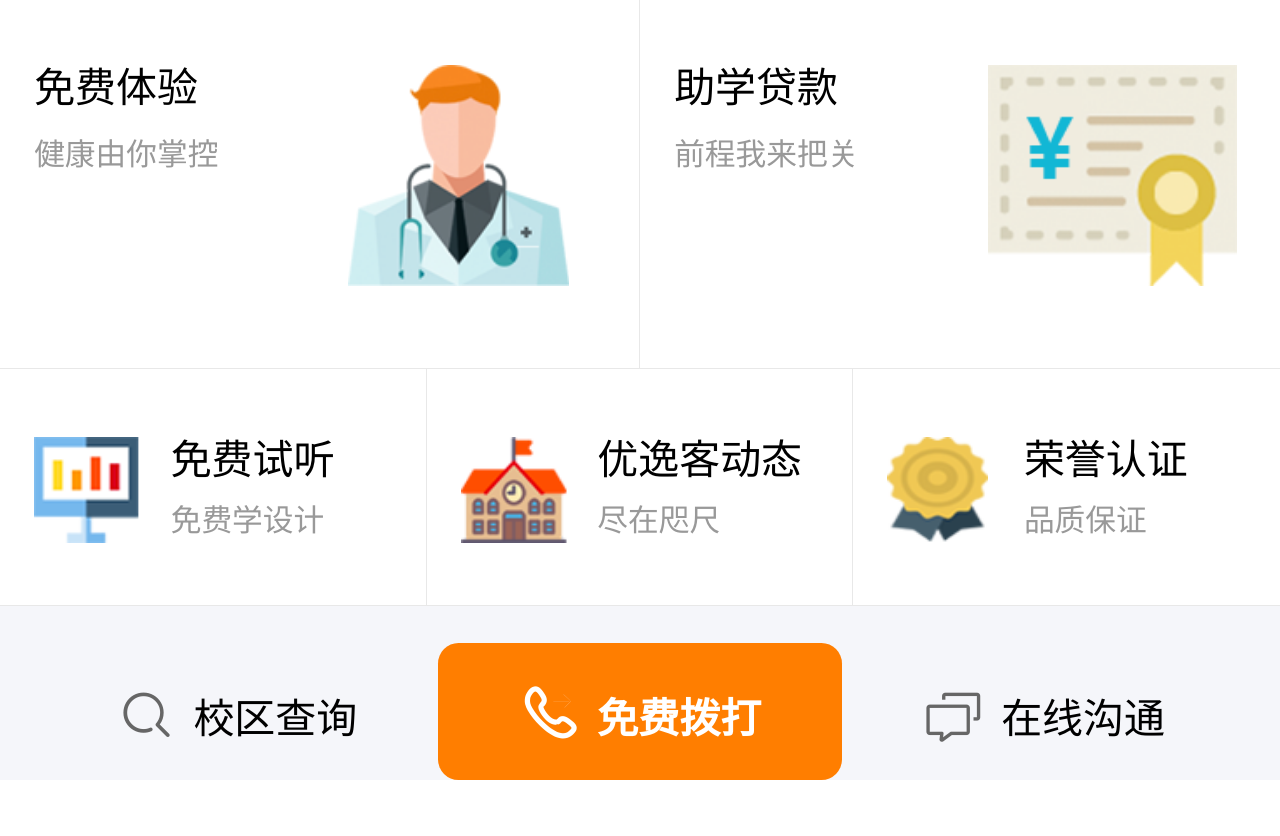
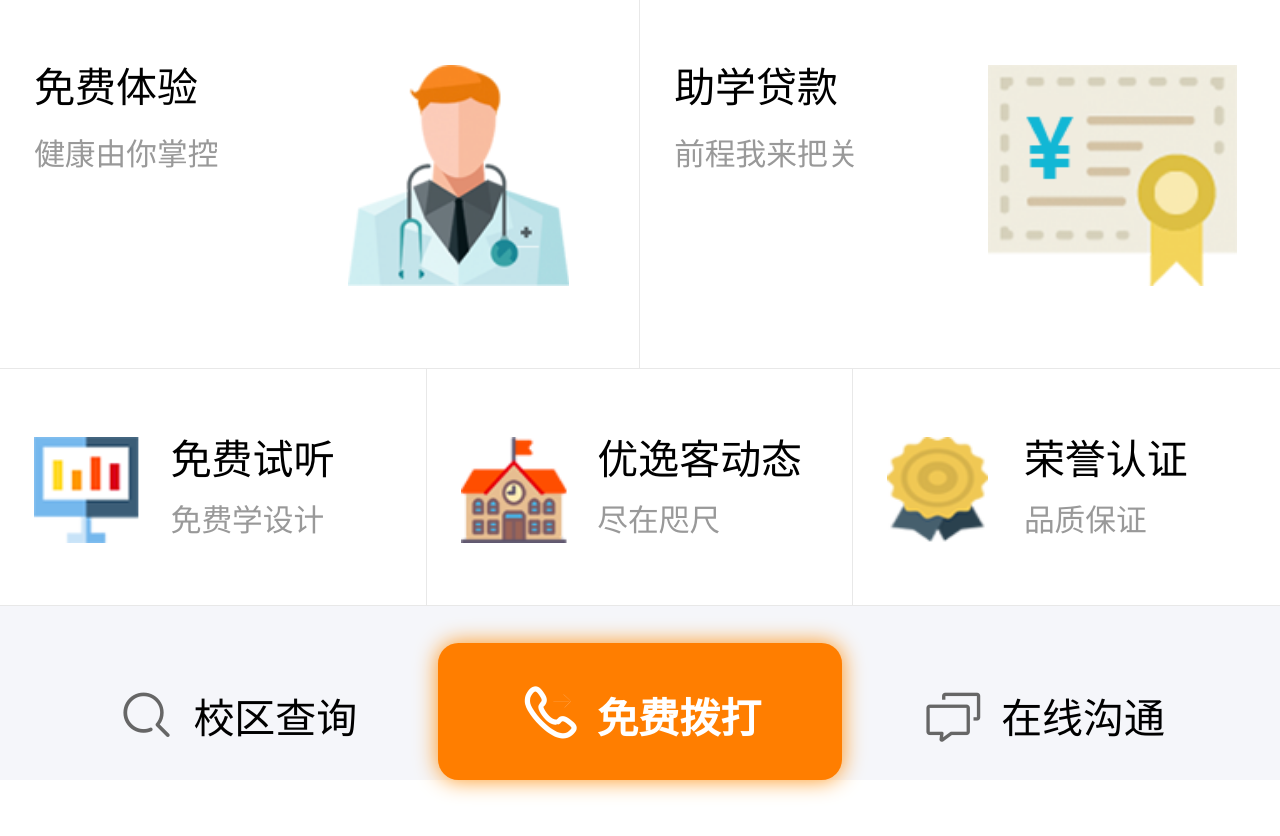
Before and after one commit to uekphone/uek_phone, a plain HTML site: page index.html in a window 1280 px wide. Shown: the part 926-1762 px from the top of the page. Drawn offline with Linux system fonts and the light colour scheme.

Commit message:
首页细节调整
首页细节调整

```diff
--- a/css/index.css
+++ b/css/index.css
@@ -179,6 +179,7 @@ body{
     color:#fff;
     background:#FF7E00;
     font-weight: bold;
+    box-shadow: 0 0 22px #FF951A;
 }
 .xjn-foot-navlist .icon{
     font-style: normal;
```
